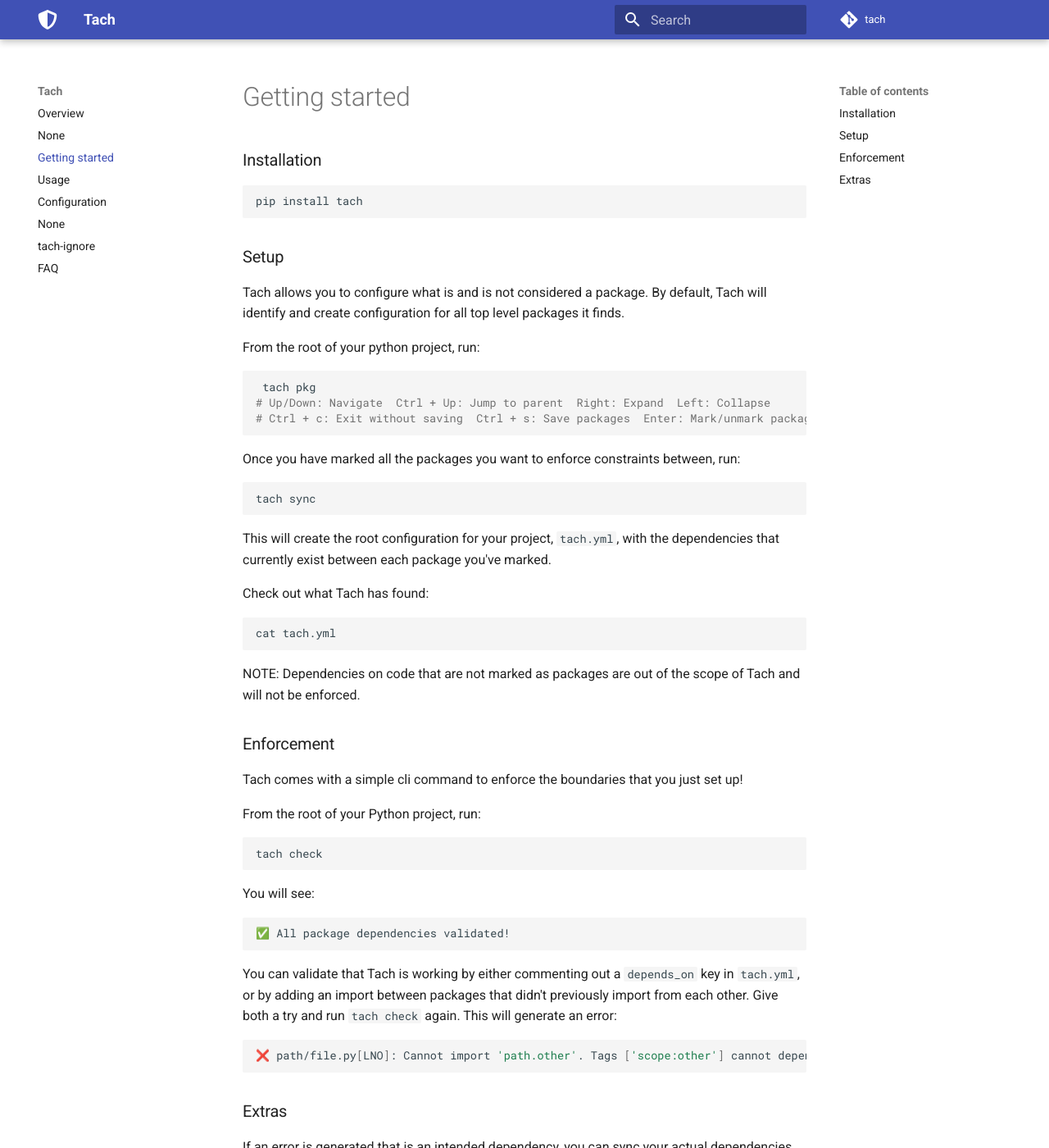
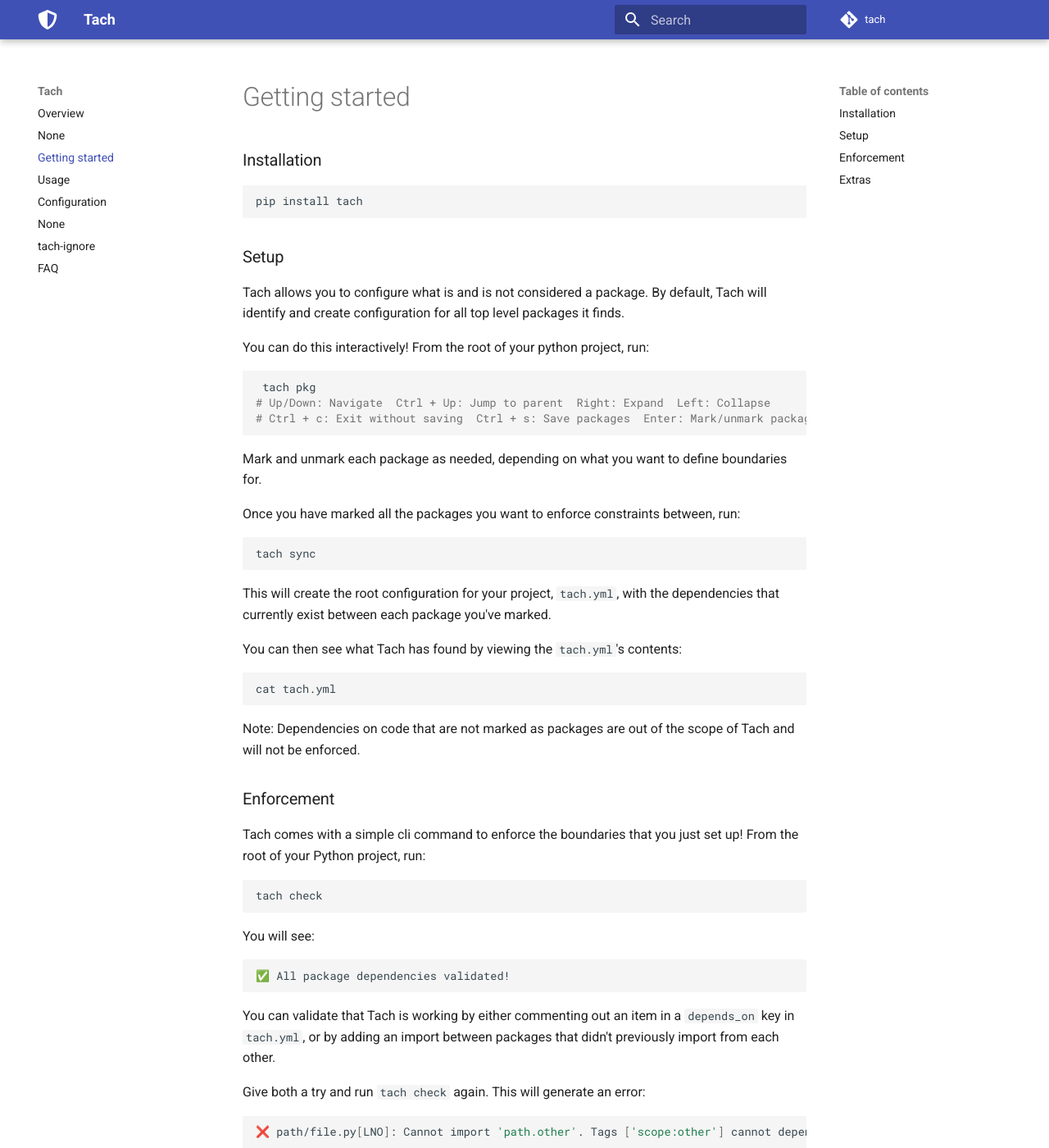
Before and after one commit to gauge-sh/tach, an MkDocs documentation site: the page built from docs/getting-started.md, in a window 1280 px wide and 1400 px high. Shown: the whole window at 82% size. Built offline with MkDocs 1.6.1 and Material for MkDocs 9.7.7, drawn with Linux system fonts in a browser that asks for light colours; comment, search, counter and statistics services are not loaded; some of the changed text lies outside the part shown.

Commit message:
couple more tweaks

````diff
--- a/docs/getting-started.md
+++ b/docs/getting-started.md
@@ -1,4 +1,3 @@
-
 ### Installation
 ```bash
 pip install tach
@@ -6,12 +5,13 @@
 ### Setup
 Tach allows you to configure what is and is not considered a package. By default, Tach will identify and create configuration for all top level packages it finds.
 
-From the root of your python project, run:
+You can do this interactively! From the root of your python project, run:
 ```bash
  tach pkg
 # Up/Down: Navigate  Ctrl + Up: Jump to parent  Right: Expand  Left: Collapse
 # Ctrl + c: Exit without saving  Ctrl + s: Save packages  Enter: Mark/unmark package  Ctrl + a: Mark/unmark all siblings
 ```
+Mark and unmark each package as needed, depending on what you want to define boundaries for.
 
 Once you have marked all the packages you want to enforce constraints between, run:
 ```bash
@@ -19,17 +19,15 @@
 ```
 This will create the root configuration for your project, `tach.yml`, with the dependencies that currently exist between each package you've marked.
 
-Check out what Tach has found:
+You can then see what Tach has found by viewing the `tach.yml`'s contents:
 ```
 cat tach.yml
 ```
 
-NOTE: Dependencies on code that are not marked as packages are out of the scope of Tach and will not be enforced.
+Note: Dependencies on code that are not marked as packages are out of the scope of Tach and will not be enforced.
 
 ### Enforcement
-Tach comes with a simple cli command to enforce the boundaries that you just set up!
-
-From the root of your Python project, run:
+Tach comes with a simple cli command to enforce the boundaries that you just set up! From the root of your Python project, run:
 ```bash
 tach check
 ```
@@ -38,7 +36,9 @@
 ✅ All package dependencies validated!
 ```
 
-You can validate that Tach is working by either commenting out a `depends_on` key in `tach.yml`, or by adding an import between packages that didn't previously import from each other. Give both a try and run `tach check` again. This will generate an error:
+You can validate that Tach is working by either commenting out an item in a `depends_on` key in `tach.yml`, or by adding an import between packages that didn't previously import from each other.
+
+Give both a try and run `tach check` again. This will generate an error:
 ```bash
 ❌ path/file.py[LNO]: Cannot import 'path.other'. Tags ['scope:other'] cannot depend on ['scope:file'].
 ```
````
Also changed, not shown: other parts of docs/getting-started.md (+1 -9 lines), docs/index.md (+7 -0 lines).
